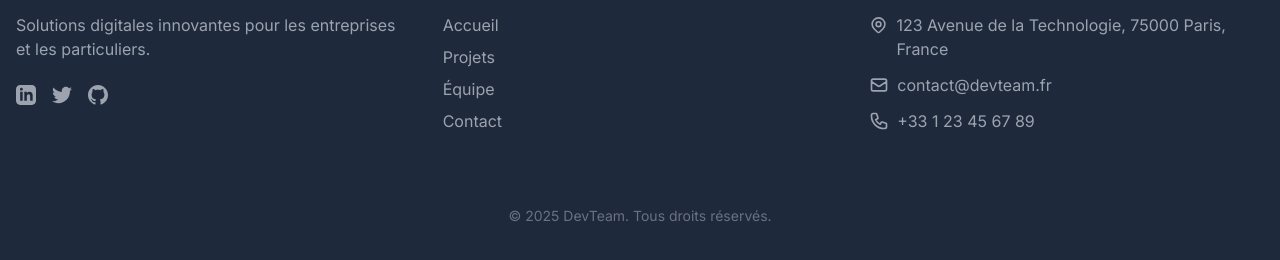
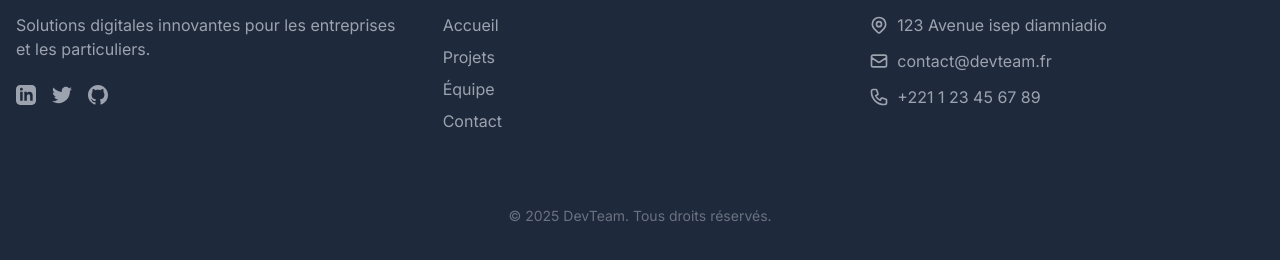
Before and after one commit to issabathily/TeamPortfolio, a website: page index.html in a window 1280 px wide. Shown: the part 1567-1827 px from the top of the page. Drawn offline with nearby package versions, Linux system fonts and the light colour scheme.

Commit message:
Update index.html

```diff
--- a/index.html
+++ b/index.html
@@ -179,7 +179,7 @@
                 <path stroke-linecap="round" stroke-linejoin="round" stroke-width="2" d="M17.657 16.657L13.414 20.9a1.998 1.998 0 01-2.827 0l-4.244-4.243a8 8 0 1111.314 0z" />
                 <path stroke-linecap="round" stroke-linejoin="round" stroke-width="2" d="M15 11a3 3 0 11-6 0 3 3 0 016 0z" />
               </svg>
-              123 Avenue de la Technologie, 75000 Paris, France
+              123 Avenue isep diamniadio
             </li>
             <li class="flex items-center">
               <svg xmlns="http://www.w3.org/2000/svg" class="h-5 w-5 mr-2 shrink-0" fill="none" viewBox="0 0 24 24" stroke="currentColor">
@@ -191,7 +191,7 @@
               <svg xmlns="http://www.w3.org/2000/svg" class="h-5 w-5 mr-2 shrink-0" fill="none" viewBox="0 0 24 24" stroke="currentColor">
                 <path stroke-linecap="round" stroke-linejoin="round" stroke-width="2" d="M3 5a2 2 0 012-2h3.28a1 1 0 01.948.684l1.498 4.493a1 1 0 01-.502 1.21l-2.257 1.13a11.042 11.042 0 005.516 5.516l1.13-2.257a1 1 0 011.21-.502l4.493 1.498a1 1 0 01.684.949V19a2 2 0 01-2 2h-1C9.716 21 3 14.284 3 6V5z" />
               </svg>
-              <a href="tel:+33123456789" class="hover:text-white transition-colors">+33 1 23 45 67 89</a>
+              <a href="tel:+221 77388 04 36" class="hover:text-white transition-colors">+221 1 23 45 67 89</a>
             </li>
           </ul>
         </div>
```
